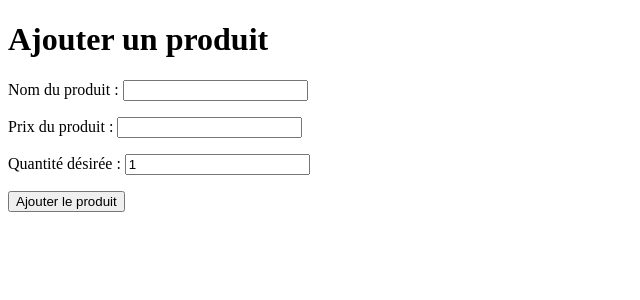
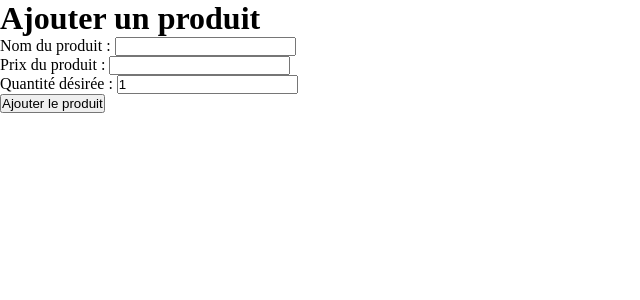
Before and after one commit to Roghan95/AppliPHP, a PHP site: page / in a window 1280 px wide. Shown: the top 300 px of the page, without its empty margins (0-640 px from the left). Run offline with PHP 8.4, Linux system fonts and the light colour scheme.

Commit message:
Ajout de dossier style et création fichier style

```diff
--- a/index.php
+++ b/index.php
@@ -4,6 +4,7 @@
 <head>
     <meta charset="UTF-8">
     <meta name="viewport" content="width=device-width, initial-scale=1.0">
+    <link rel="stylesheet" href="style/style.index.css">
     <title>Ajout produit</title>
 </head>
 
--- a/recap.php
+++ b/recap.php
@@ -9,12 +9,11 @@ session_start();
 <head>
     <meta charset="UTF-8">
     <meta name="viewport" content="width=device-width, initial-scale=1.0">
+    <link rel="stylesheet" href="style/style.recap.css">
     <title>Récapitulatif des produits</title>
 </head>
 
 <body>
-    <?php var_dump($_SESSION); ?>
-
     <?php
     // Si la session est vide ou n'existe pas
     if (isset($_SESSION['products']) || !empty($_SESSION['products'])) {
--- /dev/null
+++ b/style/style.index.css
@@ -0,0 +1,5 @@
+* {
+    margin: 0;
+    padding: 0;
+    box-sizing: border-box;
+}
--- a/traitement.php
+++ b/traitement.php
@@ -6,7 +6,7 @@ session_start();
 
 // Si le formulaire a été soumis
 if (isset($_POST['submit'])) {
-    $name = filter_input(INPUT_POST, "name", FILTER_SANITIZE_STRING); // Filtrer l'entree de l'utilisateur
+    $name = filter_input(INPUT_POST, "name", FILTER_UNSAFE_RAW); // Filtrer l'entree de l'utilisateur
     $price = filter_input(INPUT_POST, "price", FILTER_VALIDATE_FLOAT, FILTER_FLAG_ALLOW_FRACTION); // Filtrer l'entree de l'utilisateur (float) et accepter les nombres a virgule
     $qtt = filter_input(INPUT_POST, "qtt", FILTER_VALIDATE_INT); // Filtrer l'entree de l'utilisateur (int)
 
```
Also changed, not shown: style/style.recap.css (added).
